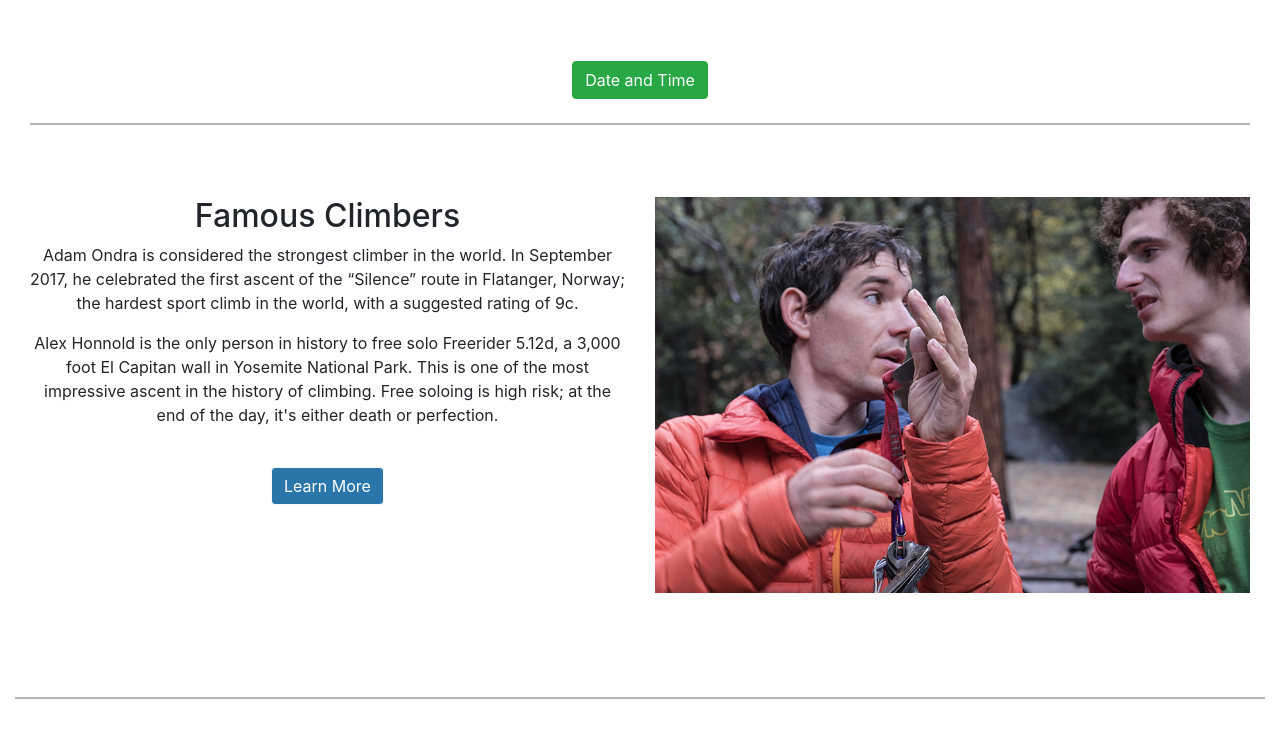
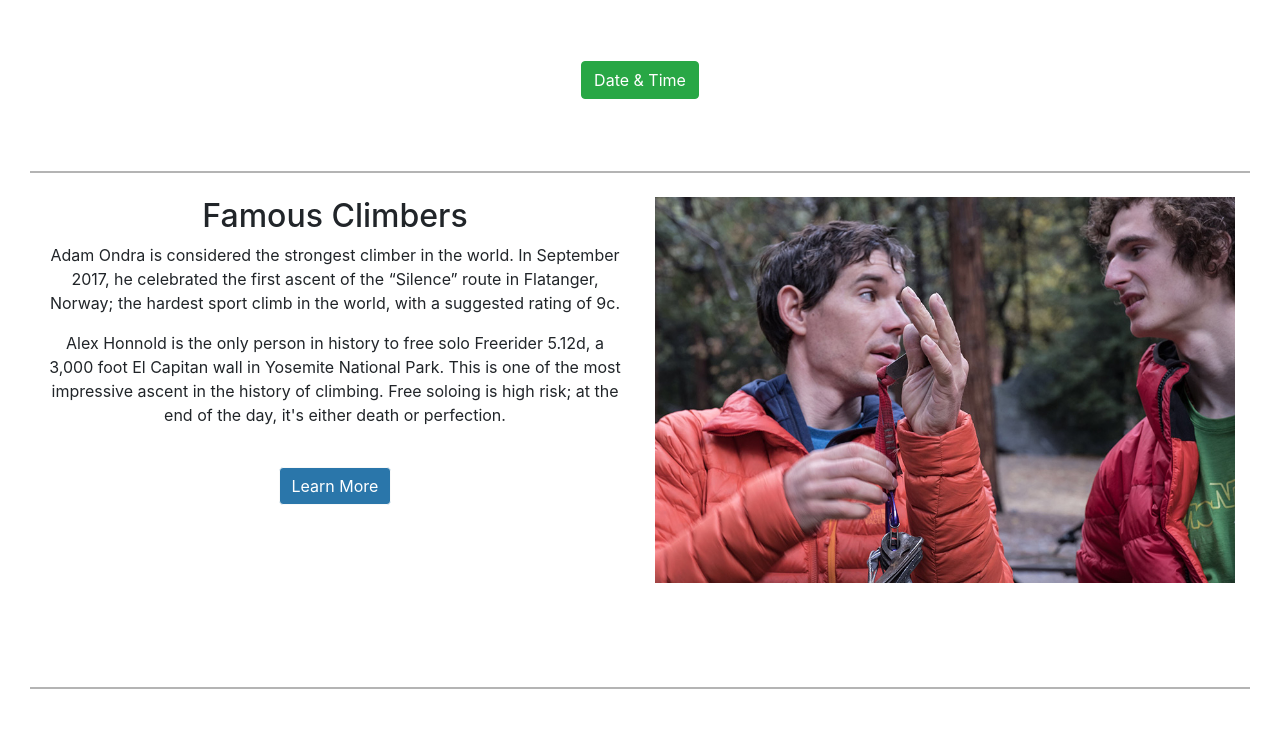
Before and after one commit to starswhatif/TheClimb, a plain HTML site: page index.html in a window 1280 px wide. Shown: the part 1583-2320 px from the top of the page. Drawn offline with nearby package versions, Linux system fonts and the light colour scheme.

Commit message:
Added container-fluid
Gets rid of horizontal scrolling.

```diff
--- a/index.html
+++ b/index.html
@@ -13,7 +13,6 @@
 <body>
 
   <nav class="navbar navbar-expand-md navbar-light bg-light sticky-top">
-
     <div class="container-fluid">
       <a class="navbar-brand" href="#"><img src="img/logo.png"></a>
       <button class="navbar-toggler" type="button" data-toggle="collapse" data-target="#navbarResponsive">
@@ -66,8 +65,7 @@
   </div>
 
   <!-- jumbotron -->
-
-    <div class="">
+  <div class="container-fluid">
     <div class="row jumbotron">
       <div class="col-xs-12 col-sm-12 col-md-9 col-lg-9 col-xl-10">
         <p class"lead">The two great risks are risking too much and risking too little.</p>
@@ -75,7 +73,6 @@
       </div>
       <div class="col-xs-12 col-sm-12 col-md-3 col-lg-3 col-xl-2">
         <a href="https://www.youtube.com/watch?v=p4myaDVk-Po/"><button type="button" class="btn btn-outline-secondary btn-lg">Never Stop</button></a>
-
       </div>
     </div>
 
@@ -96,6 +93,7 @@
               <div class="row text-center padding">
                 <div class="col-xs-12 col-sm-6 col-md-4">
                   <i class="fas fa-heart"></i>
+
                   <h3>Bouldering</h3>
                   <p>Bouldering is the simplest form of climbing, focussing on solving problems without a rope. It presents more complex challenges that require greater technical and problem-solving abilities. ‘Dynos', where a climber uses momentum to get to the next hold (requiring explosive power), are commonly used.</p>
                 </div>
@@ -116,14 +114,12 @@
             <div>
               <button type="button" class="btn btn-success"
               onclick="document.getElementById('demo').innerHTML = Date()">
-                Date and Time</button>
+              Date & Time</button>
               <p id="demo"></p>
             </p>
           </div>
-
+        </div>
         <hr class="my-4">
-
-            </div>
 
 
         <!-- climbers -->
@@ -147,8 +143,6 @@
             </div>
           </div>
         </div>
-
-
         <hr class="my-4">
 
         <!-- locations -->
@@ -166,7 +160,6 @@
           </div>
 
           <!-- cards -->
-
           <div class="container-fluid padding">
             <div class="row padding">
               <div class="col-md-4">
@@ -207,8 +200,6 @@
     <hr class="my-4">
   </div>
 
-
-
   <!-- connect -->
 
   <p style="position:relative;">
@@ -237,13 +228,9 @@
 
       <button type="submit" class="btn btn-primary">Submit</button>
     </form>
-
     <br>
 
-
-
     <!-- footer -->
-
     <footer>
       <div class=" padding">
         <div class="row text-center">
--- a/style.css
+++ b/style.css
@@ -75,7 +75,7 @@ navbar {
 }
 .social a {
   font-size: 4.5em;
-  padding: 3rem;
+  padding: 3.5rem;
 }
 .fa-facebook {
   color: #3b5998;
```
Lines whose indentation alone changed are shown as unchanged.
